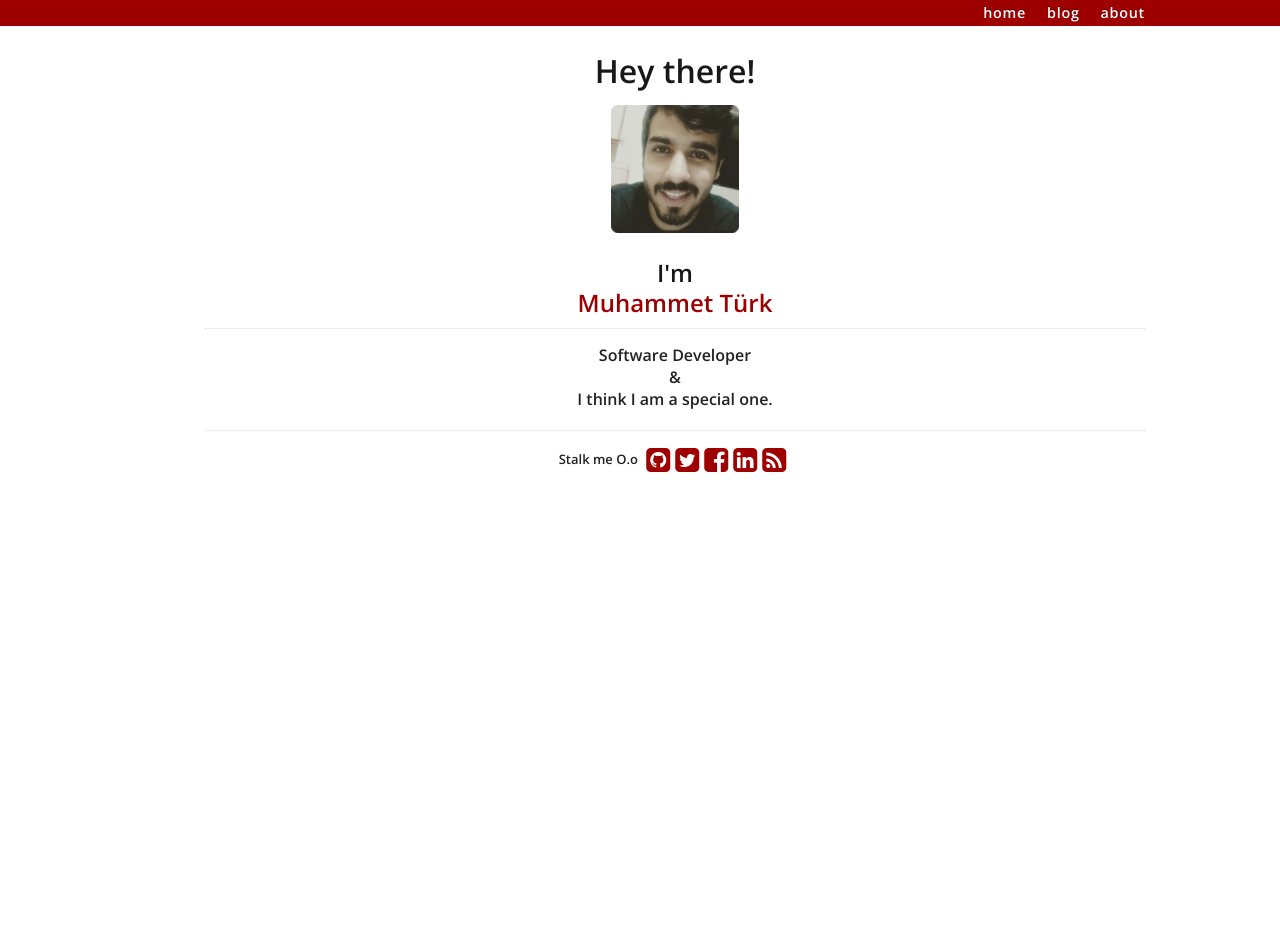
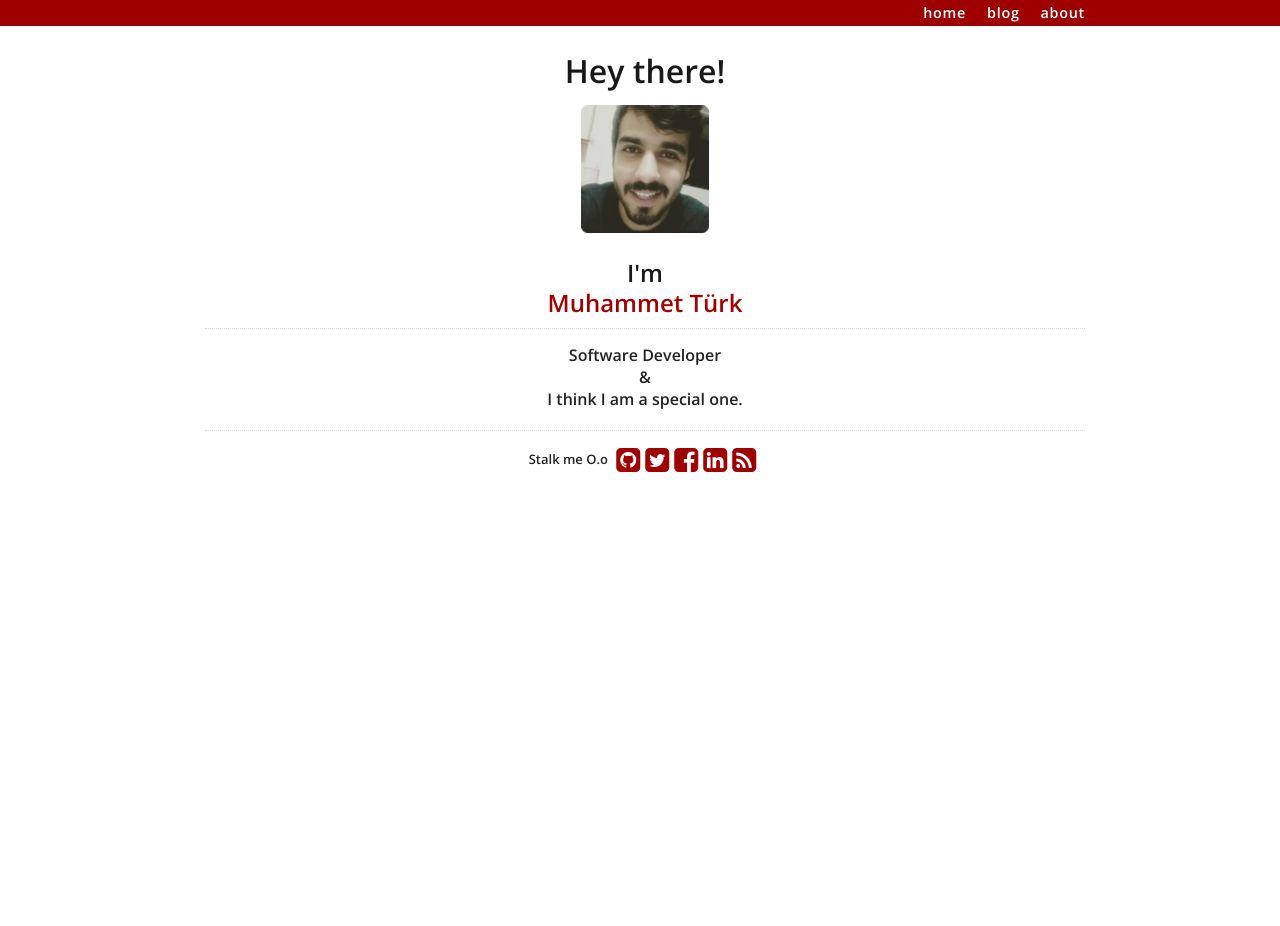
Before and after one commit to mturk111/mturk111.github.io, a Jekyll site: the page built from index.html, in a window 1280 px wide. Built offline with Jekyll 4.4.1, drawn with Linux system fonts in a browser that asks for light colours; nearby versions of some CDN libraries.

Commit message:
Update default-without-footer.html

```diff
--- a/_layouts/default-without-footer.html
+++ b/_layouts/default-without-footer.html
@@ -20,7 +20,7 @@
 </head>
 <body>
 <div class="container" >
-  <div class="sixteen columns contentme">
+  <div class="fifteen columns contentme">
     <div id ="topbar">
       <ul>
         <li><a href="/about">about</a></li>
```
